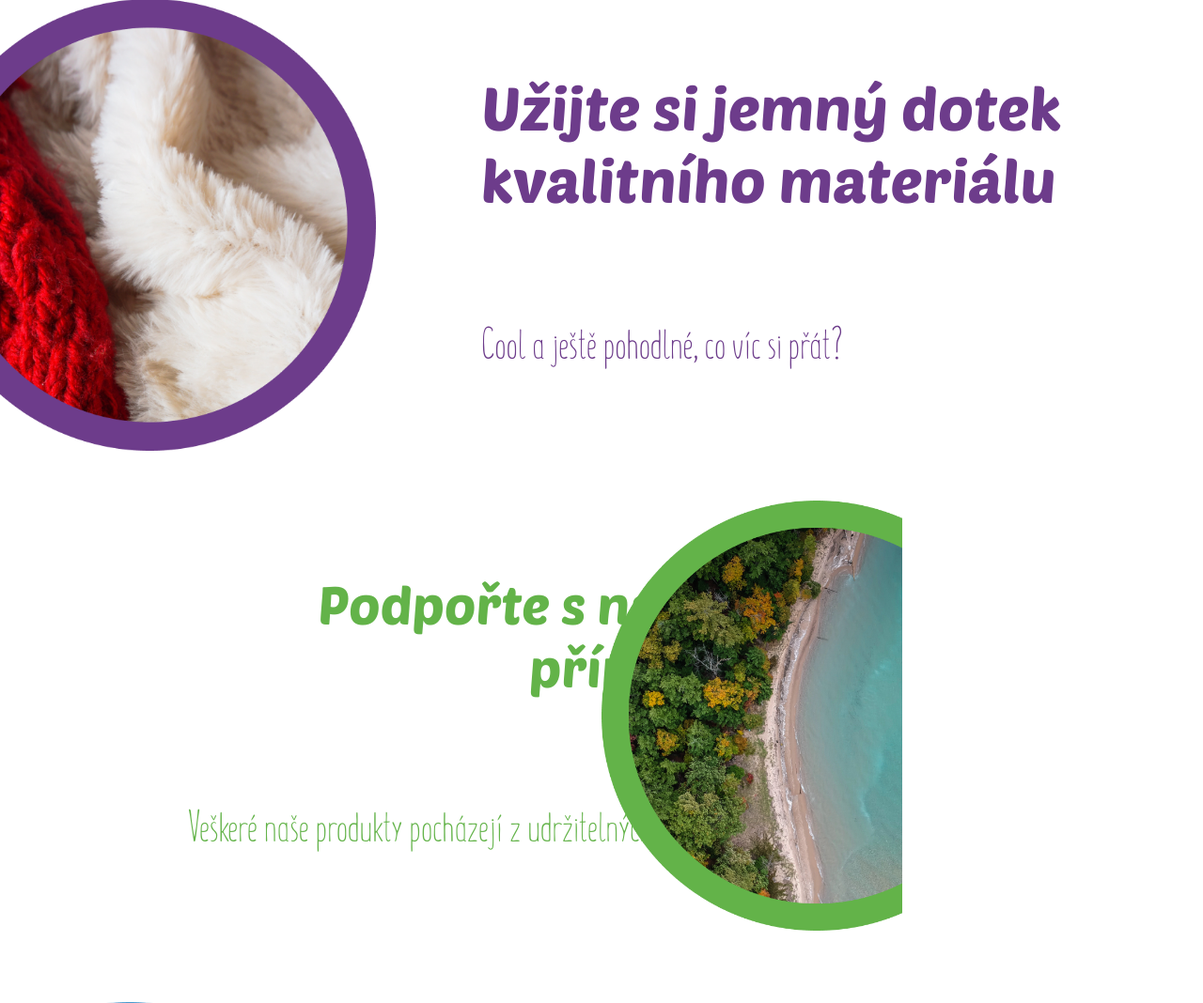
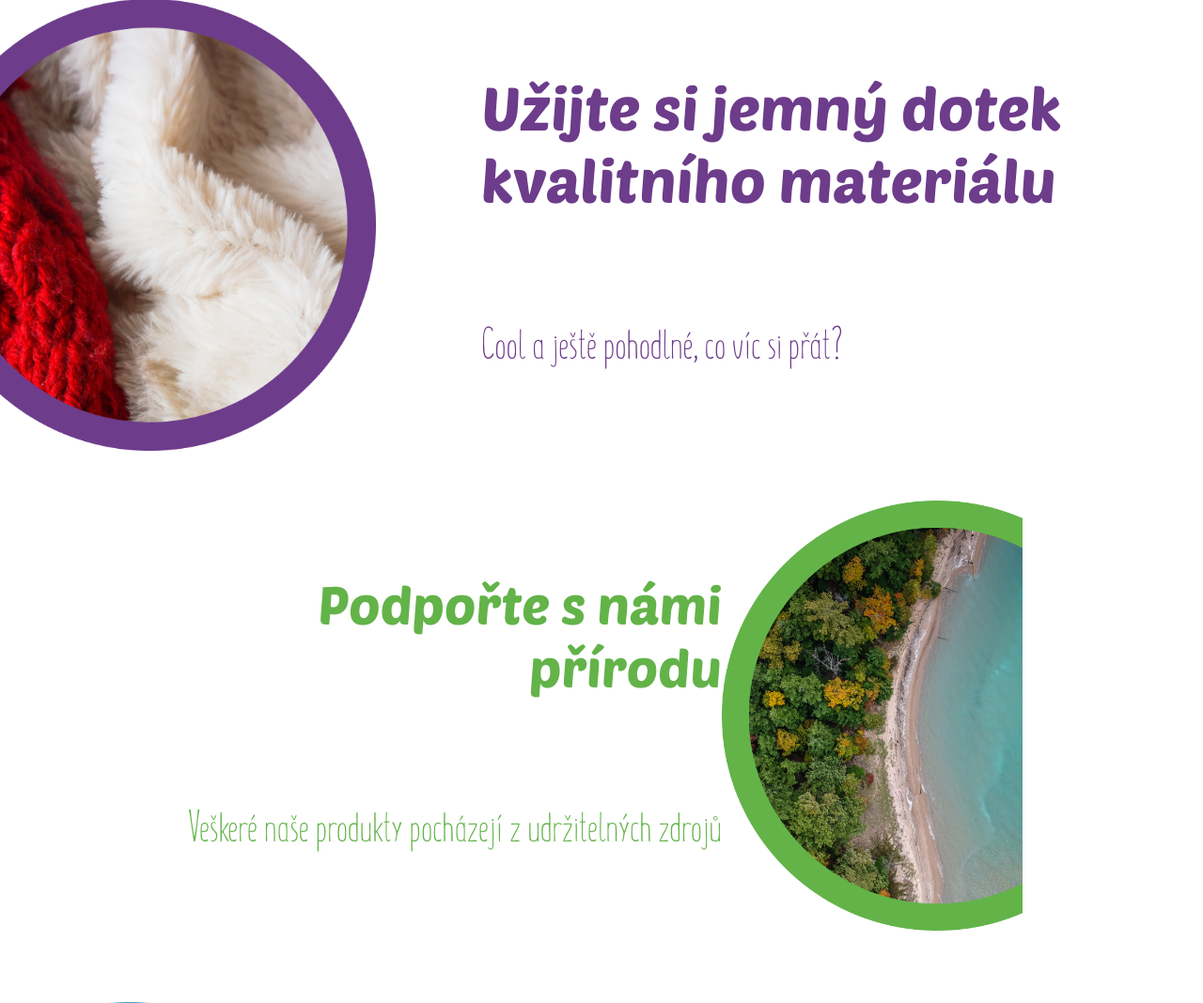
Before and after one commit to Rtizie/refacto-eshop, a Flask app: template app/templates/index.html in a window 1280 px wide. Shown: the part 2431-3499 px from the top of the page at 94% size. Run offline with Flask 2, Linux system fonts and the light colour scheme; the template is opened without the code that fills it, so the values that code supplies are empty; style sheets or scripts are compiled from the project's sources; some libraries are stand-ins or nearby versions.

Commit message:
Transfer

```diff
--- a/app/main.py
+++ b/app/main.py
@@ -97,11 +97,16 @@ def addItem():
 			name = request.form.get('name')
 			size = request.form.get('size')
 			count = request.form.get('count')
+			#Bere Databázi
 			shirtData = Shirt.query.filter_by(name=name).all()
 			if shirtData != []:
 				if 'cart' not in session:
+					print("Vytvořený cart")
 					session['cart'] = []
-				session['cart'].append({'name': name, 'quantity': count,'size': size,'color':color})
+				try:
+					session['cart'].append({'name': name, 'quantity': count,'size': size,'color':color})
+				except Exception as e:
+					raise(e)
 				print(f"Košík po přidání {session.get('cart')}")
 		except Exception as e:
 			raise e
--- a/app/static/css/index.css
+++ b/app/static/css/index.css
@@ -89,7 +89,7 @@ h1, h2, h3, h4, h5, h6 {
     position: relative;
     display: flex;
     flex-direction: column;
-    justify-content: center;
+    justify-content: space-between;
     align-items: center;
     width: 100%;
     height: auto; }
@@ -182,7 +182,6 @@ h1, h2, h3, h4, h5, h6 {
         background-size: 50vmin; }
       .bubbles .container .info:nth-child(5) .bubble {
         position: relative;
-        right: 10%;
         background-image: url("../images/bubbles/5.png");
         background-size: 40vmin; }
       .bubbles .container .info:nth-child(6) .bubble {
--- a/app/static/scss/index.scss
+++ b/app/static/scss/index.scss
@@ -98,7 +98,6 @@ h1, h2, h3, h4, h5,h6{
     padding-top: -15%;
 
     .bottom-text{
-
         padding: 0;
         margin-top: -50vh;
         h3{
@@ -113,7 +112,8 @@ h1, h2, h3, h4, h5,h6{
         position: relative;
         display: flex;
         flex-direction: column;
-        justify-content: center;
+        justify-content: space-between;
+
         align-items: center;
         width: 100%;
         height: auto;
@@ -230,7 +230,6 @@ h1, h2, h3, h4, h5,h6{
             &:nth-child(3){
                 .bubble{
                     position: relative;
-                    //right:-15vmin;
                     background-size: 50vmin;
                     background-image: url("../images/bubbles/3.png");
                 }
@@ -244,7 +243,6 @@ h1, h2, h3, h4, h5,h6{
             &:nth-child(5){
                 .bubble{
                     position: relative;
-                    right:10%;
                     background-image: url("../images/bubbles/5.png");
                     background-size: 40vmin;
                 }
```
